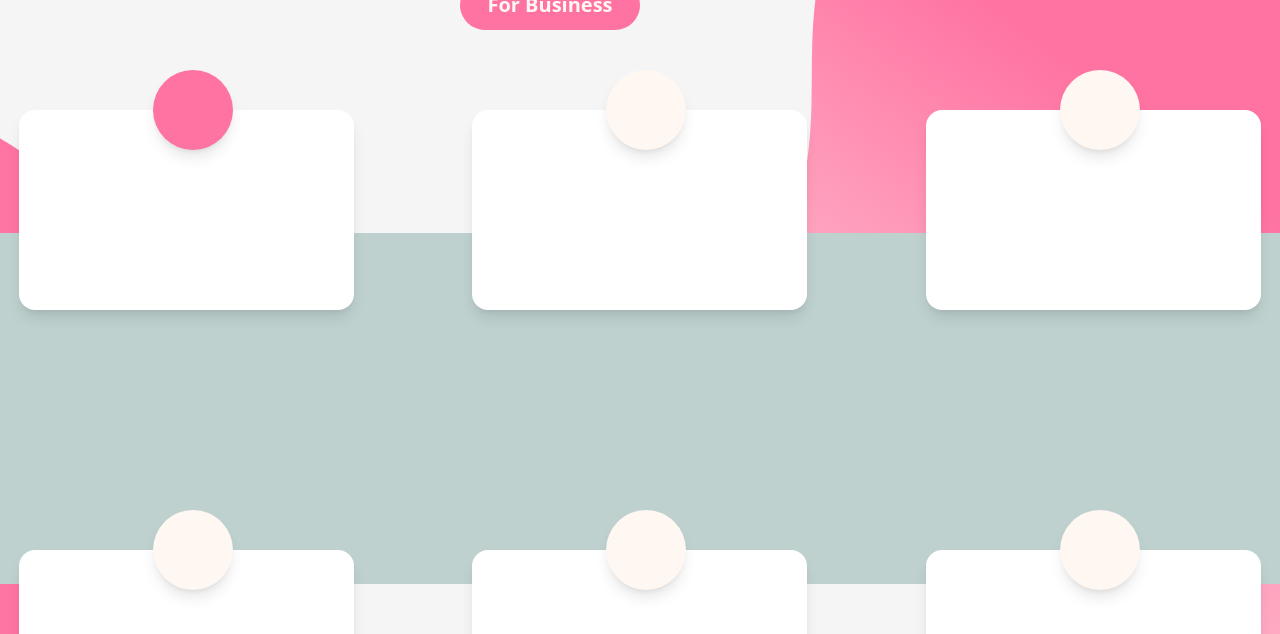
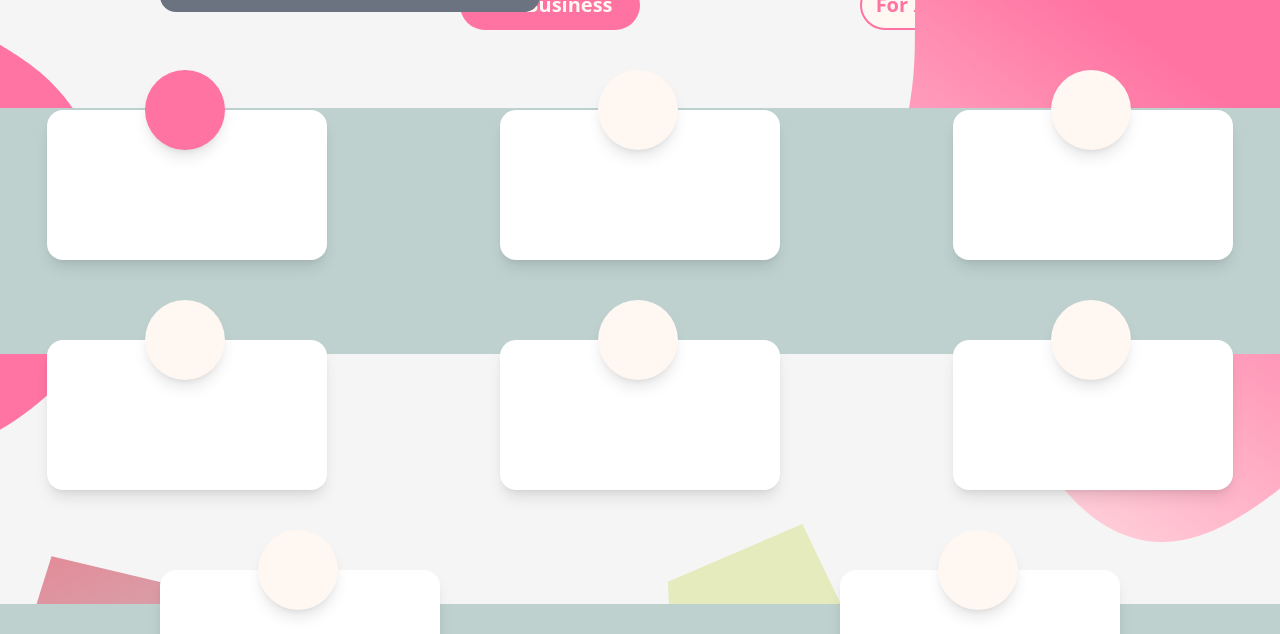
Before and after one commit to Pragnan143/softe-frontend, a React (Create React App) app: page / in a window 1280 px wide. Shown: the part 3802-4436 px from the top of the page. Built offline with nearby package versions, Linux system fonts and the light colour scheme.

Commit message:
HomePage done and some bugs to clear

```diff
--- a/src/components/LeadershipTeam.js
+++ b/src/components/LeadershipTeam.js
@@ -8,11 +8,11 @@ import Vector5 from "../assets/Vector_5.svg";
 import Vector6 from "../assets/Vector_6.svg";
 import Vector7 from "../assets/Vector_7.svg";
 const Card = () => {
-  return <div className="h-[335px] w-[290px] bg-pink-500 z-40"></div>;
+  return <div className="h-[335px] w-[290px]  bg-pink-500 z-40"></div>;
 };
 const LeadershipTeam = () => {
   return (
-    <div className="h-screen w-full  my-[400px] relative ">
+    <div className="h-screen w-full  mb-[400px] relative ">
       {" "}
       <img
         src={Vector}
--- a/src/components/MarketCards.js
+++ b/src/components/MarketCards.js
@@ -1,21 +1,21 @@
 import React from "react";
 const SmallCard = () => {
   return (
-    <div className="w-[200px] h-[200px] bg-gray-500 rounded-2xl z-30">
+    <div className="w-[200px] h-[150px] bg-gray-500 rounded-2xl z-30">
       <img src="" alt="" />
     </div>
   );
 };
 const BigCard = () => {
   return (
-    <div className="w-[400px] h-[200px] bg-gray-500 rounded-2xl z-30">
+    <div className="w-[380px] h-[150px] bg-gray-500 rounded-2xl z-30">
       <img src="" alt="" />
     </div>
   );
 };
 const MarketCards = () => {
   return (
-    <div className="mx-24 my-10 flex flex-wrap gap-10 ">
+    <div className="mx-40 my-10 flex flex-wrap gap-16 ">
       <BigCard />
       <SmallCard /> <SmallCard />
       <BigCard />
--- a/src/components/Marketing.js
+++ b/src/components/Marketing.js
@@ -7,8 +7,12 @@ const Marketing = () => {
   return (
     <div className="relative  h-screen w-full flex-col items-center z-20 mt-[15%] ">
       <p className="font-bold text-5xl px-[37.5%] py-2 z-10 ">Marketing Hook</p>
-      <img className="absolute left-0 z-10" src={left} alt="" />{" "}
-      <img className="absolute right-0 z-10" src={right} alt="" />
+      <img
+        className="absolute left-0 z-10 h-[790px] w-[715px]"
+        src={left}
+        alt=""
+      />{" "}
+      <img className="absolute right-0 z-10 h-[700px] " src={right} alt="" />
       <MarketCards />
     </div>
   );
--- a/src/components/OurProductCards.js
+++ b/src/components/OurProductCards.js
@@ -2,15 +2,15 @@ import React from "react";
 
 const Cards = () => {
   return (
-    <div className="relative w-[335px] h-[200px] bg-[#FFFFFF] shadow-lg z-40 rounded-2xl cursor-pointer	">
-      <div className="absolute left-[40%] -top-10 h-[80px] w-[80px] shadow-lg rounded-full bg-[#FFF7F2]  text-[#FF73A2] z-40"></div>
+    <div className="relative w-[280px] h-[150px] bg-[#FFFFFF] shadow-lg z-40 rounded-2xl cursor-pointer	">
+      <div className="absolute left-[35%] -top-10 h-[80px] w-[80px] shadow-lg rounded-full bg-[#FFF7F2]  text-[#FF73A2] z-40"></div>
     </div>
   );
 };
 const Cards1 = () => {
   return (
-    <div className="relative w-[335px] h-[200px] bg-[#FFFFFF] shadow-lg z-40 rounded-2xl cursor-pointer	">
-      <div className="absolute left-[40%] -top-10 h-[80px] w-[80px] shadow-lg rounded-full text-[#FFF3A2]  bg-[#FF73A2] z-40"></div>
+    <div className="relative w-[280px] h-[150px] bg-[#FFFFFF] shadow-lg z-40 rounded-2xl cursor-pointer	">
+      <div className="absolute left-[35%] -top-10 h-[80px] w-[80px] shadow-lg rounded-full text-[#FFF3A2]  bg-[#FF73A2] z-40"></div>
     </div>
   );
 };
@@ -21,6 +21,9 @@ const OurProductCards = () => {
       <Cards />
       <Cards />
       <Cards />
+
+      <Cards />
+      <Cards />
       <Cards />
       <Cards />
     </div>
--- a/src/components/OurProducts.js
+++ b/src/components/OurProducts.js
@@ -4,7 +4,7 @@ import right from "../assets/OurProduct_right.svg";
 import OurProductCards from "./OurProductCards";
 const OurProducts = () => {
   return (
-    <div className="relative my-[150px] h-screen w-full ">
+    <div className="relative mt-[150px] h-screen w-full ">
       <p className="font-bold text-5xl underline decoration-pink-500 underline-offset-8 px-[40%]">
         Our Products
       </p>
@@ -16,10 +16,20 @@ const OurProducts = () => {
           <button>For Individuals</button>
         </div>
       </div>
-      <img src={left} alt="" className="absolute left-0 -bottom-20 z-10" />
-      <div className=" absolute bottom-5 w-full h-[351px] bg-[#BED1CF]  z-20"></div>{" "}
-      <img src={right} alt="" className="absolute right-0 top-12 z-10" />
-      <OurProductCards />
+      <img
+        src={left}
+        alt=""
+        className="absolute left-0 top-[25%] z-10 h-[450px]"
+      />
+      <div className=" absolute top-[38%] w-full h-[246px] bg-[#BED1CF]  z-20"></div>{" "}
+      <img
+        src={right}
+        alt=""
+        className="absolute right-0 top-12 z-10 h-[690px]"
+      />
+      <div className="absolute">
+        <OurProductCards />
+      </div>
     </div>
   );
 };
```
